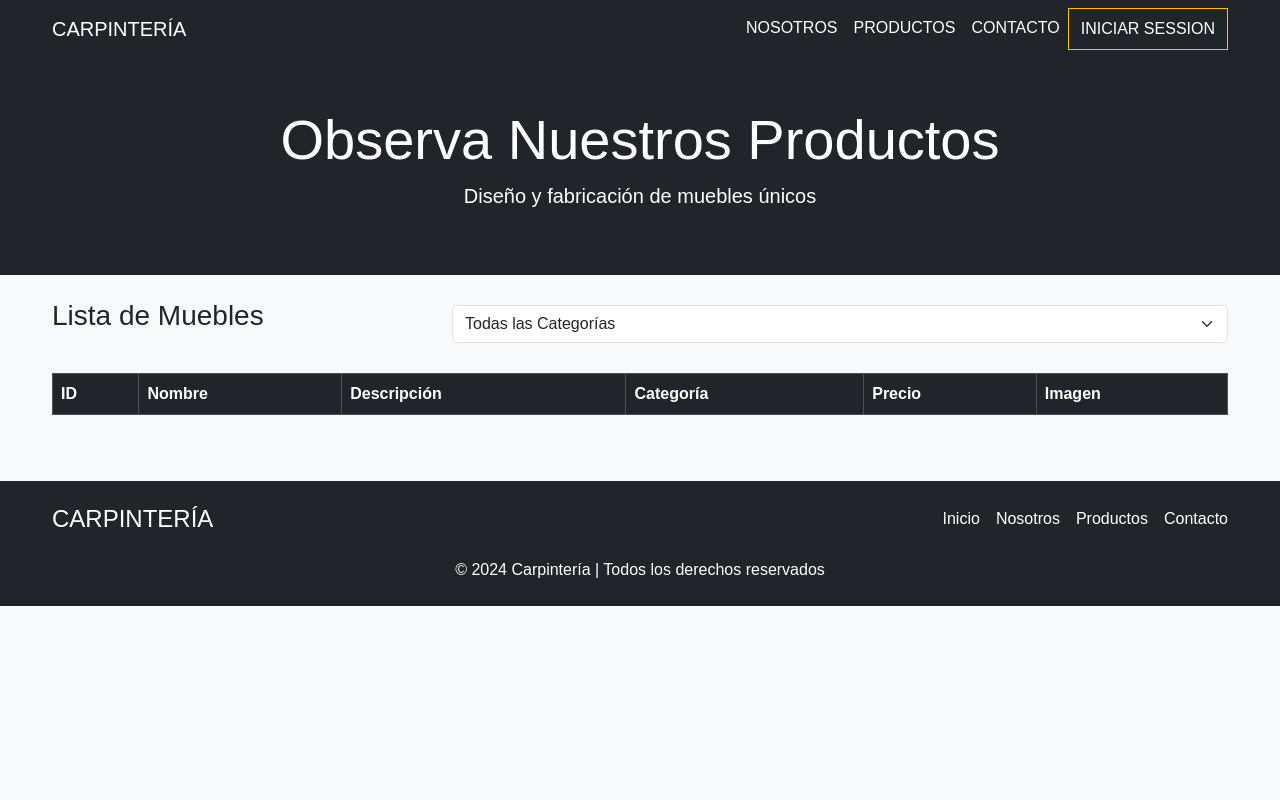
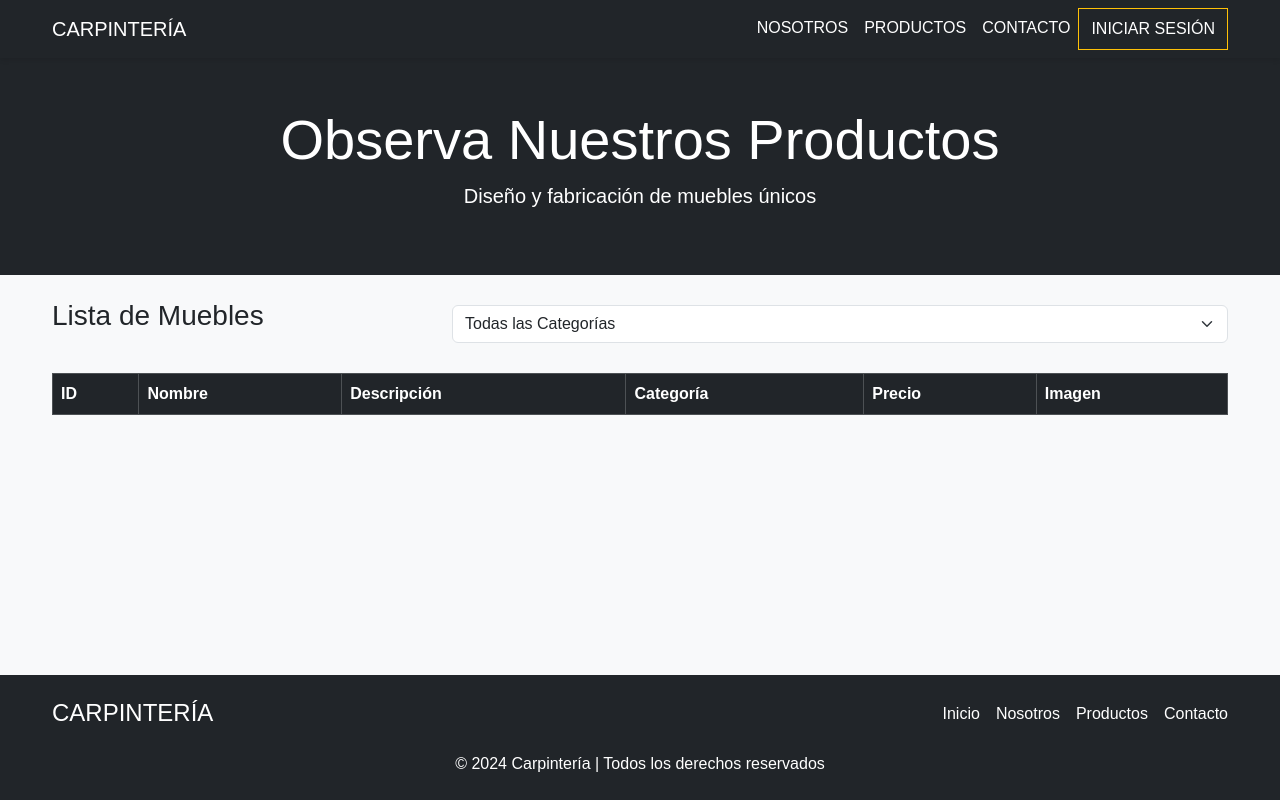
Before and after one commit to rolandocrz/carpinteria, a plain HTML site: page productos.html in a window 1280 px wide. Drawn offline with Linux system fonts and the light colour scheme; no server answers.

Commit message:
Correccion en el footer

```diff
--- a/productos.html
+++ b/productos.html
@@ -11,7 +11,7 @@
     ></script>
     <link rel="stylesheet" href="css/productos.css" />
   </head>
-  <body>
+  <body class="d-flex flex-column min-vh-100">
     <!-- Navbar -->
     <nav class="navbar navbar-expand-lg navbar-dark bg-dark">
       <div class="container">
@@ -49,7 +49,7 @@
               <a
                 class="nav-link nav-link__login text-white text-uppercase"
                 href="login.html"
-                >Iniciar Session</a
+                >Iniciar Sesión</a
               >
             </li>
           </ul>
@@ -63,6 +63,8 @@
       <p class="lead">Diseño y fabricación de muebles únicos</p>
     </header>
 
+    <!-- Contenido Principal -->
+    <main class="flex-grow-1">
       <!-- Select para filtrar -->
       <div class="container my-4">
         <div class="row align-items-center">
@@ -102,16 +104,15 @@
           </table>
         </div>
       </div>
+    </main>
 
     <!-- Footer -->
-    <footer class="bg-dark text-white py-4">
+    <footer class="bg-dark text-white py-4 mt-auto">
       <div class="container">
         <div
           class="d-flex flex-column flex-md-row justify-content-between align-items-center"
         >
-          <div>
-            <h4 class="text-uppercase mb-0">Carpintería</h4>
-          </div>
+          <div><h4 class="text-uppercase mb-0">Carpintería</h4></div>
           <nav>
             <ul class="list-unstyled d-flex gap-3 mb-0">
               <li>
```
Also changed, not shown: contacto.html (+7 -6 lines). Lines whose indentation alone changed are shown as unchanged.
